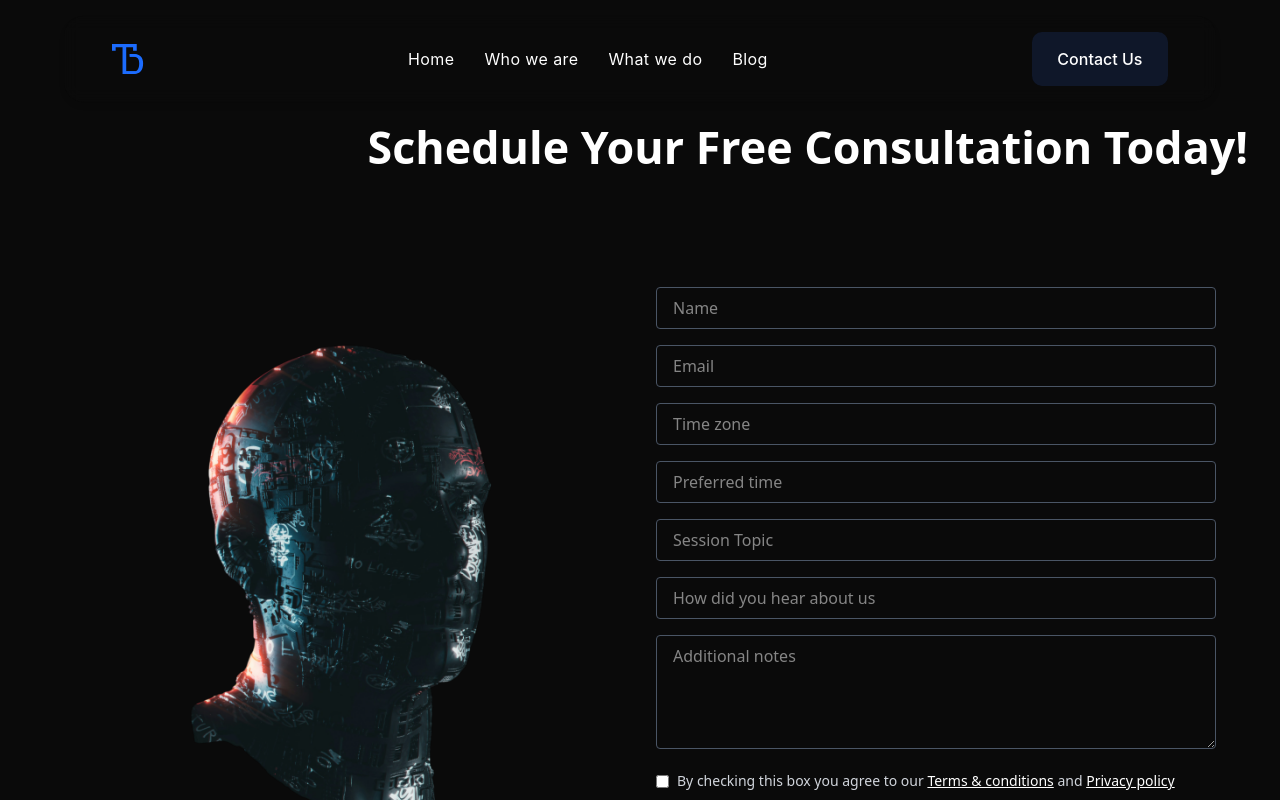
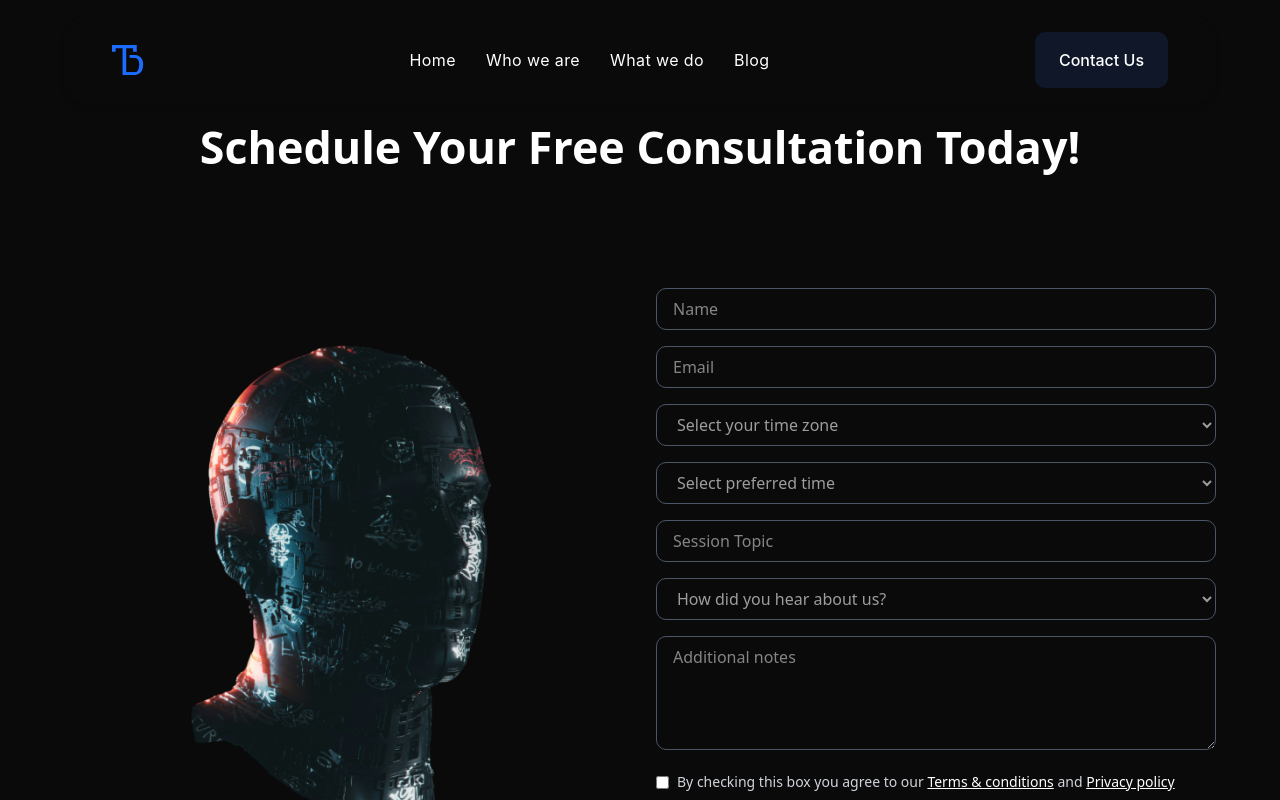
Before and after one commit to Jolinf/teldev-homepage, a React (Vite) app: page /teldev-homepage/ContactUsPage in a window 1280 px wide. Built offline with nearby package versions, Linux system fonts and the light colour scheme.

Commit message:
button link

```diff
--- a/src/Sections/Homepage/Homepage-quote2.tsx
+++ b/src/Sections/Homepage/Homepage-quote2.tsx
@@ -81,12 +81,12 @@ export default function Homepagequote2() {
           viewport={{ once: true }}
         >
           <motion.button
-            className="px-8 sm:px-36 py-4 sm:py-20 bg-[#0F1729] border-[0] text-[#FFFFFF] font-medium rounded-[10px] transition-all duration-300 text-sm sm:text-base"
+            className="px-6 py-5 bg-[#0F1729] border-[0] text-[#FFFFFF] font-medium rounded-[10px] transition-all duration-300 text-sm sm:text-base"
             style={{ fontFamily: 'Inter, sans-serif' }}
             variants={buttonVariants}
             whileHover="hover"
             whileTap="tap"
-            onClick={() => navigate('/Whatweoffer')}
+            onClick={() => navigate('/Whoweare')}
           >
             Discover more
           </motion.button>
--- a/src/Sections/Homepage/contact.tsx
+++ b/src/Sections/Homepage/contact.tsx
@@ -132,7 +132,7 @@ export default function ContactSection() {
           >
             <motion.button
               type="submit"
-              className="px-8 sm:px-36 py-4 sm:py-20 bg-[#0F1729] border-[0] text-[#FFFFFF] font-medium rounded-[10px] text-sm sm:text-base w-full sm:w-auto"
+              className="px-6 py-3 bg-[#0F1729] border-[0] text-[#FFFFFF] font-medium rounded-[10px] text-sm sm:text-base w-full sm:w-auto"
               style={{ fontFamily: 'inter, sans-serif' }}
               variants={buttonVariants}
               whileHover="hover"
--- a/src/Sections/contactus.tsx
+++ b/src/Sections/contactus.tsx
@@ -1,9 +1,43 @@
 import contactpicture from '../assets/contacus-image.png';
+
+const timeZones = [
+  'UTC−12:00',
+  'UTC−11:00',
+  'UTC−10:00',
+  'UTC−09:00',
+  'UTC−08:00',
+  'UTC−07:00',
+  'UTC−06:00',
+  'UTC−05:00',
+  'UTC−04:00',
+  'UTC−03:00',
+  'UTC−02:00',
+  'UTC−01:00',
+  'UTC±00:00',
+  'UTC+01:00',
+  'UTC+02:00',
+  'UTC+03:00',
+  'UTC+04:00',
+  'UTC+05:00',
+  'UTC+06:00',
+  'UTC+07:00',
+  'UTC+08:00',
+  'UTC+09:00',
+  'UTC+10:00',
+  'UTC+11:00',
+  'UTC+12:00',
+  'UTC+13:00',
+  'UTC+14:00',
+];
+
+const timeSlots = Array.from({ length: 24 }, (_, hour) => `${hour.toString().padStart(2, '0')}:00`);
+
+const sources = ['Instagram', 'LinkedIn', 'Facebook', 'X', 'TikTok'];
 
 const ContactUsPage = () => {
   return (
     <section className="px-[10%] justify-center bg-[#0A0A0A] text-[#FFFFFF] py-30 sm:px-6 md:px-8">
-      <h1 className="text-2xl md:text-3xl font-bold mb-8 text-right">
+      <h1 className="text-2xl md:text-3xl font-bold mb-8 text-center">
         Schedule Your Free Consultation Today!
       </h1>
       <div className="min-h-screen text-white grid grid-cols-1 md:grid-cols-2 gap-8 p-8">
@@ -22,37 +56,66 @@ const ContactUsPage = () => {
             <input
               type="text"
               placeholder="Name"
-              className="w-full px-4 py-2 bg-transparent border border-gray-600 rounded outline-none focus:border-white"
+              className="w-full px-4 py-2 bg-transparent border border-gray-600 rounded-[10px] outline-none focus:border-[#1E64F0]"
             />
             <input
               type="email"
               placeholder="Email"
-              className="w-full px-4 py-2 bg-transparent border border-gray-600 rounded outline-none focus:border-white"
+              className="w-full px-4 py-2 bg-transparent border border-gray-600 rounded-[10px] outline-none focus:border-[#1E64F0]"
             />
-            <input
-              type="text"
-              placeholder="Time zone"
-              className="w-full px-4 py-2 bg-transparent border border-gray-600 rounded outline-none focus:border-white"
-            />
-            <input
-              type="text"
-              placeholder="Preferred time"
-              className="w-full px-4 py-2 bg-transparent border border-gray-600 rounded outline-none focus:border-white"
-            />
+
+            <select
+              className="w-full px-4 py-2 bg-transparent border text-white/60 border-gray-600 rounded-[10px] outline-none focus:border-[#1E64F0]"
+              defaultValue=""
+            >
+              <option value="" disabled>
+                Select your time zone
+              </option>
+              {timeZones.map((tz) => (
+                <option key={tz} value={tz} className="text-black">
+                  {tz}
+                </option>
+              ))}
+            </select>
+
+            <select
+              className="w-full px-4 py-2 bg-transparent text-white/60 border border-gray-600 rounded-[10px] outline-none focus:border-[#1E64F0]"
+              defaultValue=""
+            >
+              <option value="" disabled>
+                Select preferred time
+              </option>
+              {timeSlots.map((time) => (
+                <option key={time} value={time} className="text-black">
+                  {time}
+                </option>
+              ))}
+            </select>
+
             <input
               type="text"
               placeholder="Session Topic"
-              className="w-full px-4 py-2 bg-transparent border border-gray-600 rounded outline-none focus:border-white"
+              className="w-full px-4 py-2 bg-transparent border border-gray-600 rounded-[10px] outline-none focus:border-[#1E64F0]"
             />
-            <input
-              type="text"
-              placeholder="How did you hear about us"
-              className="w-full px-4 py-2 bg-transparent border border-gray-600 rounded outline-none focus:border-white"
-            />
+
+            <select
+              className="w-full px-4 py-2 mr-1 bg-transparent text-white/60 border border-gray-600 rounded-[10px] outline-none focus:border-[#1E64F0]"
+              defaultValue=""
+            >
+              <option value="" disabled>
+                How did you hear about us?
+              </option>
+              {sources.map((source) => (
+                <option key={source} value={source} className="text-black">
+                  {source}
+                </option>
+              ))}
+            </select>
+
             <textarea
               rows={4}
               placeholder="Additional notes"
-              className="w-full px-4 py-2 bg-transparent border border-gray-600 rounded outline-none focus:border-white"
+              className="w-full px-4 py-2 bg-transparent border border-gray-600 rounded-[10px] outline-none focus:border-[#1E64F0]"
             ></textarea>
 
             {/* Checkbox */}
@@ -73,7 +136,7 @@ const ContactUsPage = () => {
             {/* Submit Button */}
             <button
               type="submit"
-              className="px-6 py-2 bg-white text-black rounded hover:bg-gray-300 transition-all text-sm"
+              className="px-6 py-4 bg-[#1E64F0] text-white rounded hover:bg-[#0F1729] transition-all text-sm"
             >
               Submit
             </button>
--- a/src/Sections/services/CTA.tsx
+++ b/src/Sections/services/CTA.tsx
@@ -1,4 +1,5 @@
 import { motion } from 'framer-motion';
+import { useNavigate } from 'react-router-dom';
 
 const containerVariants = {
   hidden: { opacity: 0 },
@@ -50,6 +51,7 @@ const buttonVariants = {
 };
 
 export default function CTA() {
+  const navigate = useNavigate();
   return (
     <motion.section
       className="py-20 px-4 sm:px-8 md:px-12 bg-[#050505] relative overflow-hidden"
@@ -89,11 +91,14 @@ export default function CTA() {
 
         <motion.div className="flex justify-center gap-4 sm:gap-6" variants={containerVariants}>
           <motion.button
-            className="px-8 sm:px-36 py-4 sm:py-20 bg-[#0F1729] border-[0] text-[#FFFFFF] font-medium rounded-[10px] text-sm sm:text-base"
+            className="px-6 sm:px-6 py-4 sm:py-4 bg-[#0F1729] border-[0] text-[#FFFFFF] font-medium rounded-[10px] text-sm sm:text-base"
             style={{ fontFamily: 'Inter, sans-serif' }}
             variants={buttonVariants}
             whileHover="hover"
             whileTap="tap"
+            onClick={() => {
+              navigate('/ContactUsPage');
+            }}
           >
             Get started
           </motion.button>
--- a/src/Sections/services/hero.tsx
+++ b/src/Sections/services/hero.tsx
@@ -39,7 +39,7 @@ const paragraphVariants = {
 export default function ServicesHero() {
   return (
     <motion.section
-      className="box-border py-20 px-4 sm:px-8 md:px-12 bg-[#0A0A0A] relative overflow-hidden"
+      className="box-border py-30 px-4 sm:px-8 md:px-12 bg-[#0A0A0A] relative overflow-hidden"
       initial="hidden"
       whileInView="visible"
       viewport={{ once: true, margin: '-100px' }}
@@ -77,11 +77,6 @@ export default function ServicesHero() {
           systems that scale, we partner with you to simplify the complex, secure what matters, and
           set you up for long-term success. Here's how we help you make technology your advantage.
         </motion.p>
-        <a href="../../Pages/Helpdesk.tsx">
-          <button className="bg-[#1C6CFE] text-white text-bold px-4 py-2 rounded-md hover:bg-[#0F1729] transition-colors duration-300">
-            Get Started
-          </button>
-        </a>
       </motion.div>
     </motion.section>
   );
--- a/src/components/navbar.tsx
+++ b/src/components/navbar.tsx
@@ -136,7 +136,7 @@ export default function Navbar() {
           transition={{ duration: 0.5 }}
         >
           <motion.button
-            className="px-8 sm:px-36 py-4 sm:py-20 bg-[#0F1729] border-[0] text-[#FFFFFF] font-medium rounded-[10px] transition-all duration-300 hover:bg-[#FFFFFF] hover:text-[#0F1729] text-sm sm:text-base"
+            className="px-6 py-4 bg-[#0F1729] border-[0] text-[#FFFFFF] font-medium rounded-[10px] transition-all duration-300 hover:bg-[#FFFFFF] hover:text-[#0F1729] text-sm sm:text-base"
             style={{ fontFamily: 'Inter, sans-serif' }}
             whileHover={{ scale: 1.05 }}
             whileTap={{ scale: 0.95 }}
--- a/src/index.css
+++ b/src/index.css
@@ -36,11 +36,11 @@ aside h1 {
   line-height: 1.5;
 } */
 
-button {
+/* button {
   padding-inline: clamp(1rem, 2vw, 26px);
   padding-block: clamp(0.5rem, 1.5vw, 15px);
   font-size: clamp(0.875rem, 1.5vw, 1rem);
-}
+} */
 
 h2 {
   font-size: clamp(1em, 5vw, 2.8em);
```
Also changed, not shown: src/Sections/About/whatweoffer-quote.tsx (+6 -1 lines), src/Sections/Homepage/Hero.tsx (+11 -3 lines).
